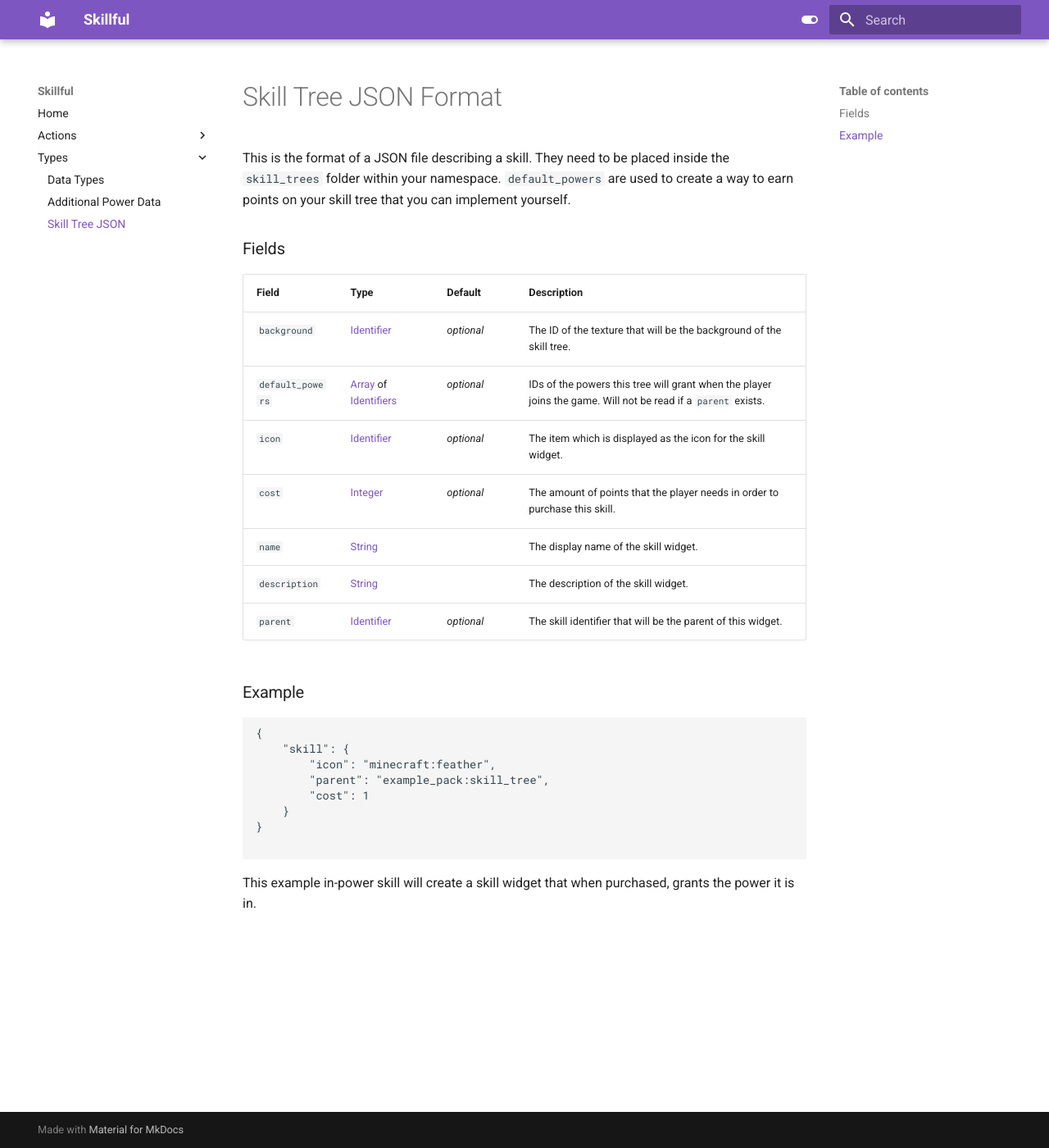
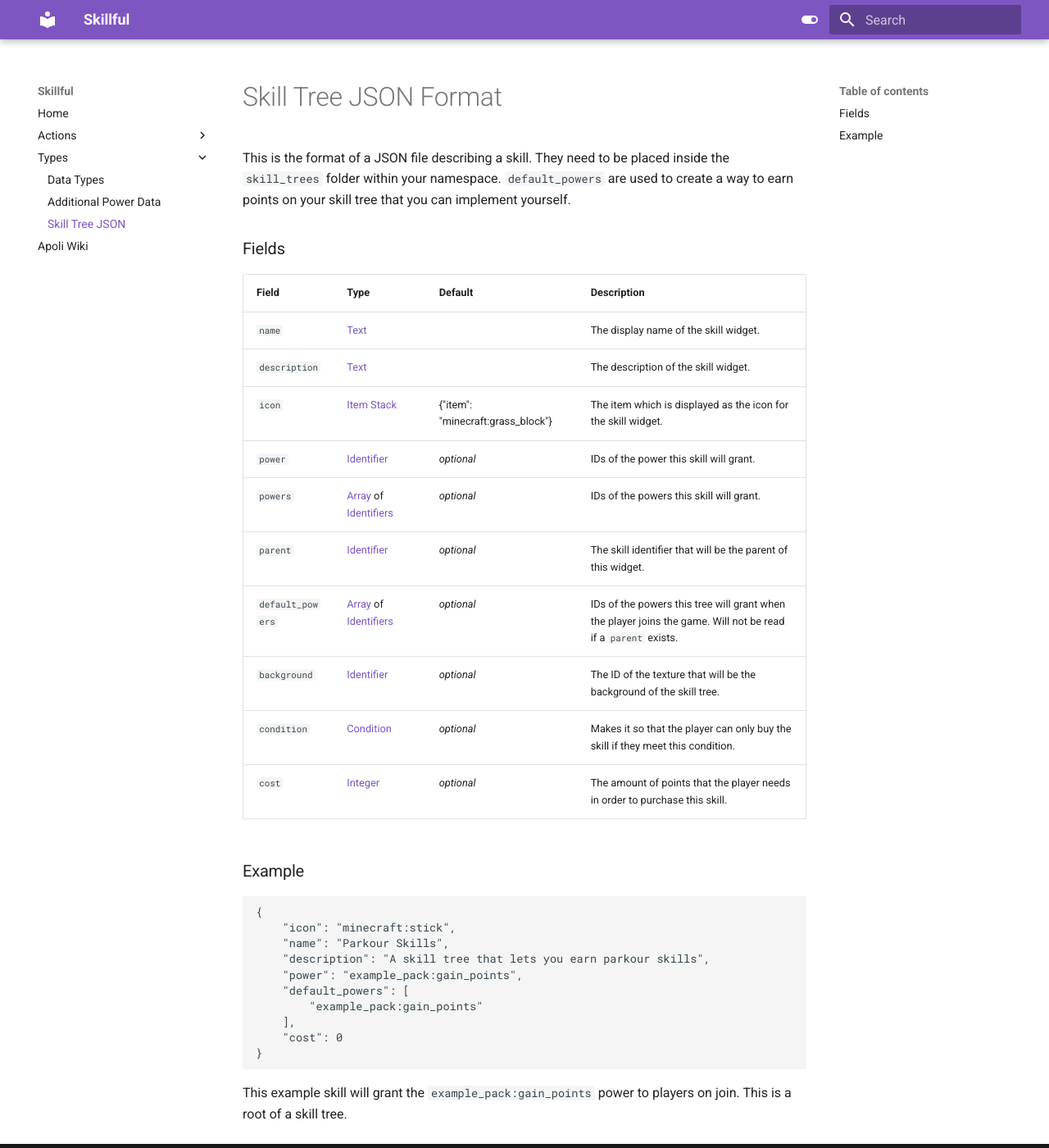
Before and after one commit to ThatRobin/skillful_docs, an MkDocs documentation site: the page built from docs/skill_tree_json.md, in a window 1280 px wide and 1400 px high. Shown: the whole window at 82% size. Built offline with MkDocs 1.6.1 and Material for MkDocs 9.7.7, drawn with Linux system fonts in a browser that asks for light colours.

Commit message:
Fixed fields in data files
added link to origins wiki for powers

````diff
--- a/docs/skill_tree_json.md
+++ b/docs/skill_tree_json.md
@@ -6,24 +6,29 @@ This is the format of a JSON file describing a skill. They need to be placed ins
 
 Field  | Type | Default | Description
 -------|------|---------|-------------
+`name` | [Text](data_types/text_component.md) | | The display name of the skill widget.
+`description` | [Text](data_types/text_component.md) | | The description of the skill widget.
+`icon` | [Item Stack](data_types/item_stack.md) | {"item": "minecraft:grass_block"} | The item which is displayed as the icon for the skill widget.
+`power` | [Identifier](data_types/identifier.md) | _optional_ | IDs of the power this skill will grant.
+`powers` | [Array](data_types/array.md) of [Identifiers](data_types/identifier.md) | _optional_ | IDs of the powers this skill will grant.
+`parent` | [Identifier](data_types/identifier.md) | _optional_ | The skill identifier that will be the parent of this widget.
+`default_powers` | [Array](data_types/array.md) of [Identifiers](data_types/identifier.md) | _optional_ | IDs of the powers this tree will grant when the player joins the game. Will not be read if a `parent` exists.
 `background` | [Identifier](data_types/identifier.md) | _optional_ | The ID of the texture that will be the background of the skill tree.
-`default_powers` | [Array](data_types/array.md) of [Identifiers](data_types/identifier.md) | _optional_ | IDs of the powers this tree will grant when the player joins the game. Will not be read if a `parent` exists.
-`icon` | [Identifier](data_types/identifier.md) | _optional_ | The item which is displayed as the icon for the skill widget.
+`condition` | [Condition](data_types/entity_condition.md) | _optional_ | Makes it so that the player can only buy the skill if they meet this condition.
 `cost` | [Integer](data_types/integer.md) | _optional_ | The amount of points that the player needs in order to purchase this skill.
-`name` | [String](data_types/string.md) | | The display name of the skill widget.
-`description` | [String](data_types/string.md) | | The description of the skill widget.
-`parent` | [Identifier](data_types/identifier.md) | _optional_ | The skill identifier that will be the parent of this widget.
 
 ### Example
 
 ```json
 {
-	"skill": {
-        "icon": "minecraft:feather",
-        "parent": "example_pack:skill_tree",
-        "cost": 1
-    }
+	"icon": "minecraft:stick",
+	"name": "Parkour Skills",
+	"description": "A skill tree that lets you earn parkour skills",
+	"power": "example_pack:gain_points",
+	"default_powers": [
+		"example_pack:gain_points"
+	],
+	"cost": 0
 }
-
 ```
-This example in-power skill will create a skill widget that when purchased, grants the power it is in.
+This example skill will grant the `example_pack:gain_points` power to players on join. This is a root of a skill tree.
--- a/mkdocs.yml
+++ b/mkdocs.yml
@@ -9,6 +9,7 @@ nav:
         - Data Types: data_types.md
         - Additional Power Data: additional_power_data.md
         - Skill Tree JSON: skill_tree_json.md
+    - Apoli Wiki: https://origins.readthedocs.io/en/latest/
 
 
 theme:
````
Also changed, not shown: docs/additional_power_data.md (+9 -15 lines), docs/data_types/text_component.md (added, +41 -0 lines).
